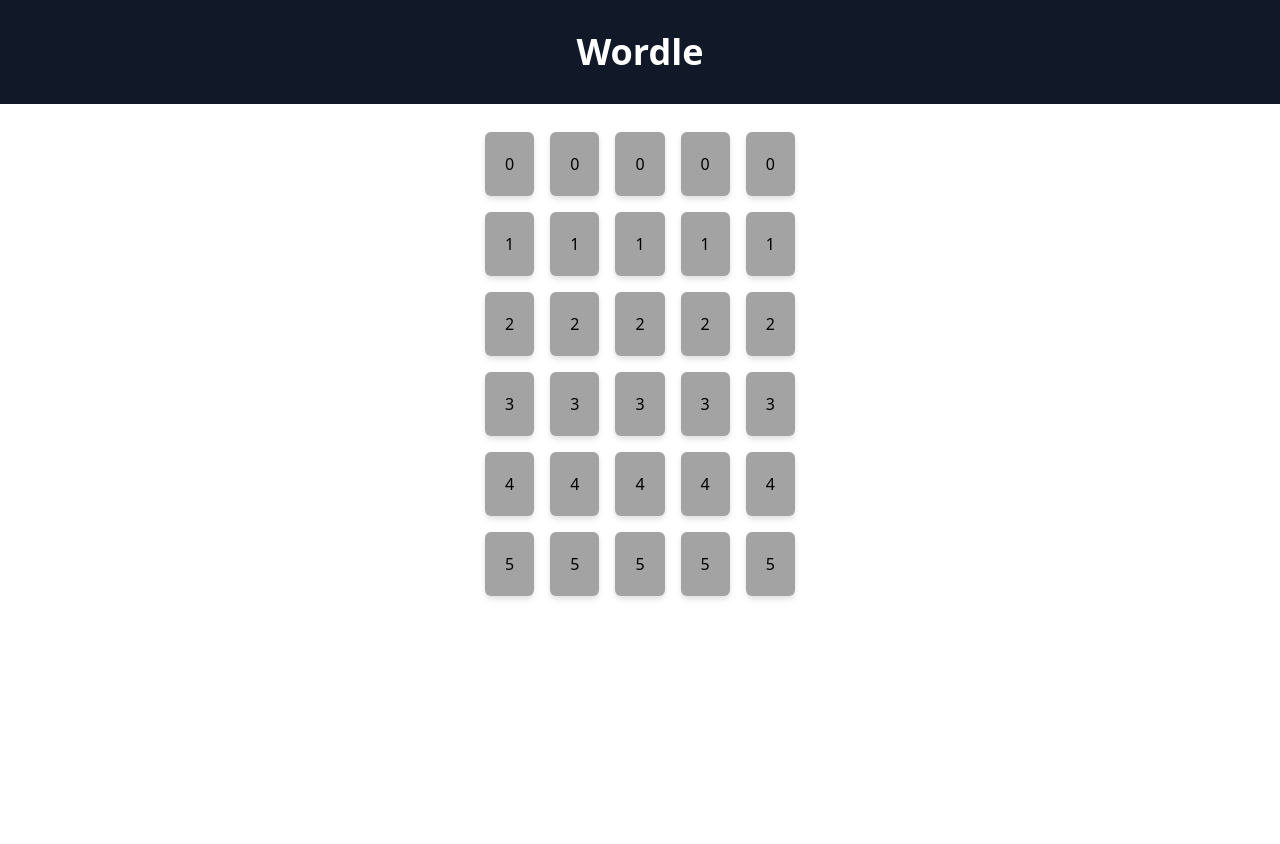
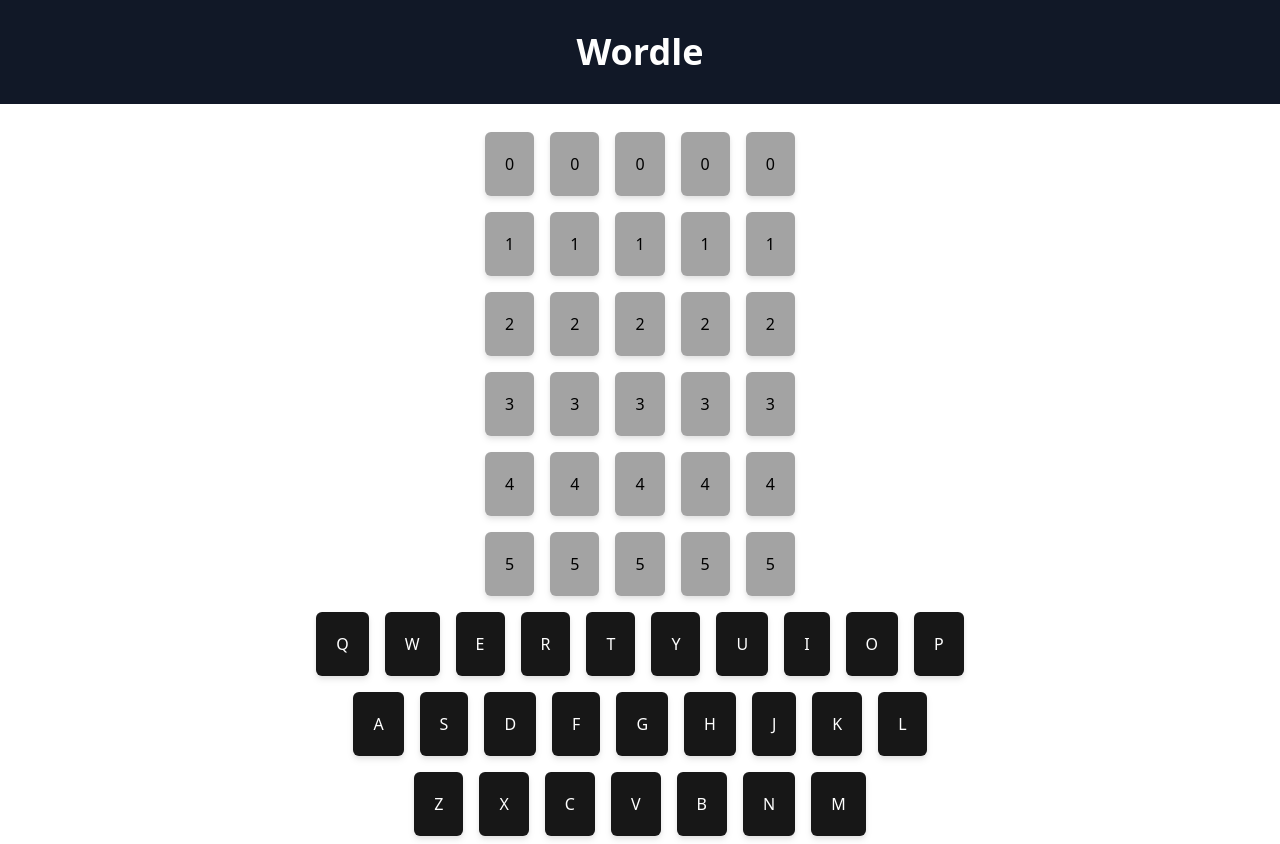
Before and after one commit to Reece-Carruthers/wordle, a React (Vite) app: page / in a window 1280 px wide. Before the commit the page ends 800 px from the top, so only its background shows below. Built offline with nearby package versions, Linux system fonts and the light colour scheme.

Commit message:
Add a keyboard component

```diff
--- a/src/App.jsx
+++ b/src/App.jsx
@@ -21,7 +21,9 @@
     return (
         <>
             <Banner />
-            <Wordle gameSettings={gameSettings} />
+            <div className="mt-5">
+                <Wordle gameSettings={gameSettings}/>
+            </div>
         </>
     )
 }
--- /dev/null
+++ b/src/components/Keyboard.jsx
@@ -0,0 +1,31 @@
+export default function Keyboard() {
+
+    const keyboardLetters = [
+        ["Q", "W", "E", "R", "T", "Y", "U", "I", "O", "P"],
+        ["A", "S", "D", "F", "G", "H", "J", "K", "L"],
+        ["Z", "X", "C", "V", "B", "N", "M"]
+    ]
+
+    return (
+        <>
+            <div className="flex flex-col items-center">
+                {keyboardLetters.map((letterGroup, index) => {
+                    return (
+                        <div key={index}>
+                    {letterGroup.map((letter) => {
+                        return (
+                            <button key={letter}
+                                    className="p-5 m-1 sm:m-2 bg-neutral-900 rounded-md drop-shadow-md text-white"
+                                    value={letter}
+                            >
+                                {letter}
+                            </button>
+                        )
+                    })}
+                    </div>
+                    )
+                })}
+            </div>
+        </>
+    )
+}
--- a/src/components/Wordle.jsx
+++ b/src/components/Wordle.jsx
@@ -1,10 +1,14 @@
 import Grid from "./Grid.jsx";
+import Keyboard from "./Keyboard.jsx";
 
 export default function Wordle({gameSettings}) {
     return (
         <>
-            <div className="flex justify-center mt-5">
+            <div className="flex justify-center">
                 <Grid numberOfGuesses={gameSettings.numberOfGuesses} sizeOfWord={gameSettings.sizeOfWord}/>
+            </div>
+            <div className="flex justify-center">
+                <Keyboard />
             </div>
         </>
     )
```
